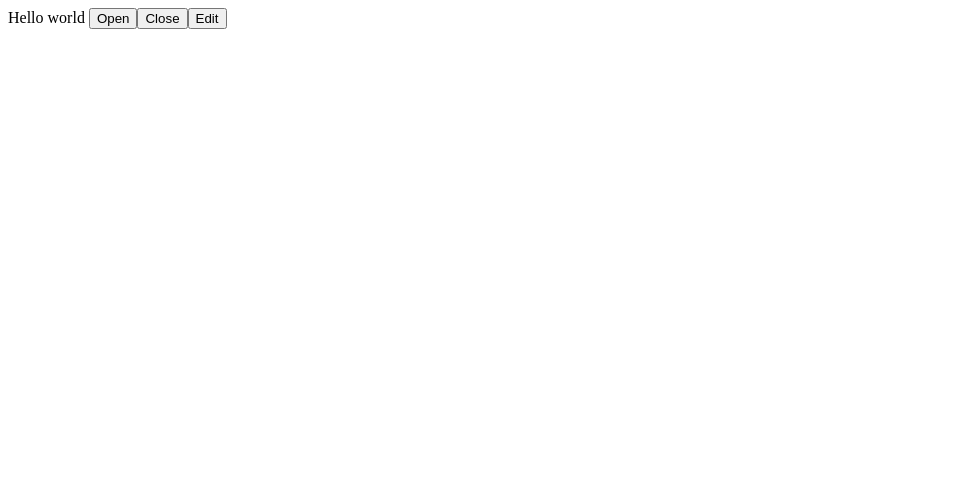
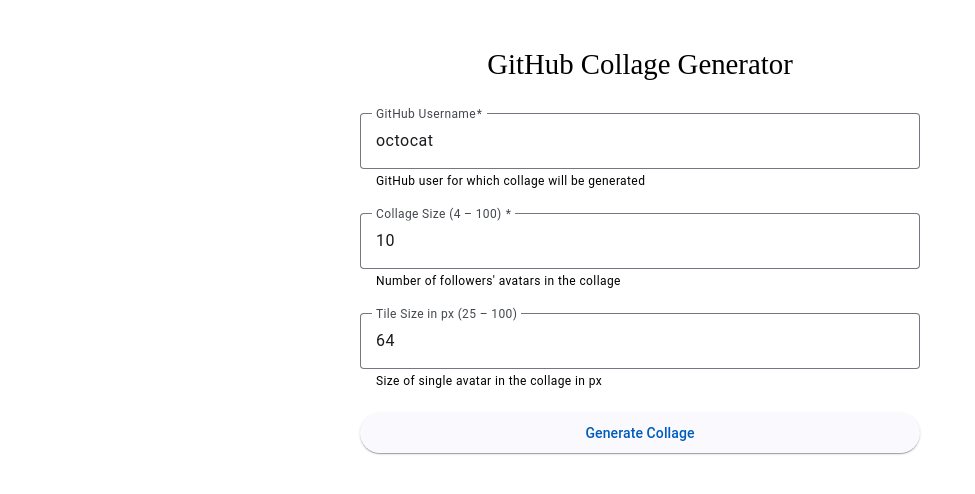
Before and after one commit to AndriiBugai/github-collage-generator-frontend, an Angular app: page / in a window 1280 px wide. Shown: the top 494 px of the page, without its empty margins (0-975 px from the left). Built offline with nearby package versions, Linux system fonts and the light colour scheme.

Commit message:
setup app component

```diff
--- a/src/app/app.html
+++ b/src/app/app.html
@@ -1,8 +1,17 @@
-<div>
-  Hello world
-  <button>Open</button>
-  <button>Close</button>
-  <button>Edit</button>
+<div class="container">
+  <h1>GitHub Collage Generator</h1>
+
+  <app-collage-form [loading]="loading()" (formSubmit)="generate($event)" />
+
+  @if (error()) {
+    <p class="error">{{ error() }}</p>
+  }
+
+  @if (imageUrl()) {
+    <div class="result">
+      <img [src]="imageUrl()" alt="GitHub Collage" />
+    </div>
+  }
 </div>
 
 <router-outlet />
--- a/src/app/app.scss
+++ b/src/app/app.scss
@@ -0,0 +1,29 @@
+.container {
+  max-width: 560px;
+  margin: 48px auto;
+  padding: 0 16px;
+
+  h1 {
+    text-align: center;
+    margin-bottom: 32px;
+    font-size: 1.8rem;
+    font-weight: 500;
+  }
+}
+
+.error {
+  margin-top: 24px;
+  color: #d32f2f;
+  font-size: 0.9rem;
+}
+
+.result {
+  margin-top: 40px;
+  text-align: center;
+
+  img {
+    max-width: 100%;
+    border-radius: 8px;
+    box-shadow: 0 4px 16px rgba(0, 0, 0, 0.15);
+  }
+}
--- a/src/app/app.ts
+++ b/src/app/app.ts
@@ -1,12 +1,49 @@
-import {Component, signal} from '@angular/core';
+import {Component, inject, signal} from '@angular/core';
+import {HttpClient} from '@angular/common/http';
+import {DomSanitizer, SafeUrl} from '@angular/platform-browser';
 import {RouterOutlet} from '@angular/router';
+import {CollageForm} from './components/collage-form/collage-form';
+import {CollageFormModel} from './components/collage-form/collage-form-model';
 
 @Component({
   selector: 'app-root',
-  imports: [RouterOutlet],
+  imports: [RouterOutlet, CollageForm],
   templateUrl: './app.html',
-  styleUrl: './app.scss'
+  styleUrl: './app.scss',
 })
 export class App {
-  protected readonly title = signal('app');
+  private http = inject(HttpClient);
+  private sanitizer = inject(DomSanitizer);
+
+  loading = signal(false);
+  imageUrl = signal<SafeUrl | null>(null);
+  error = signal<string | null>(null);
+
+  generate(model: CollageFormModel) {
+    this.loading.set(true);
+    this.error.set(null);
+    this.imageUrl.set(null);
+
+    const {username, collageSize, tileSize} = model;
+
+    console.log('generate', model)
+
+    this.http
+      .get('http://localhost:8080/collage', {
+        params: {login: username, size: collageSize, tileSize},
+        responseType: 'blob',
+      })
+      .subscribe({
+        next: (blob) => {
+          this.imageUrl.set(this.sanitizer.bypassSecurityTrustUrl(URL.createObjectURL(blob)));
+          this.loading.set(false);
+        },
+        error: () => {
+          this.error.set(
+            'Failed to generate collage. Make sure the backend is running and the GitHub username is valid.',
+          );
+          this.loading.set(false);
+        },
+      });
+  }
 }
--- a/src/styles.scss
+++ b/src/styles.scss
@@ -1 +1,15 @@
 /* You can add global styles to this file, and also import other style files */
+@use '@angular/material' as mat;
+
+@include mat.core();
+
+$theme: mat.define-theme((
+  color: (
+    theme-type: light,
+    primary: mat.$azure-palette,
+  ),
+));
+
+html {
+  @include mat.all-component-themes($theme);
+}
```
Also changed, not shown: 1 other file (tests, documents, lock files or other folders).
